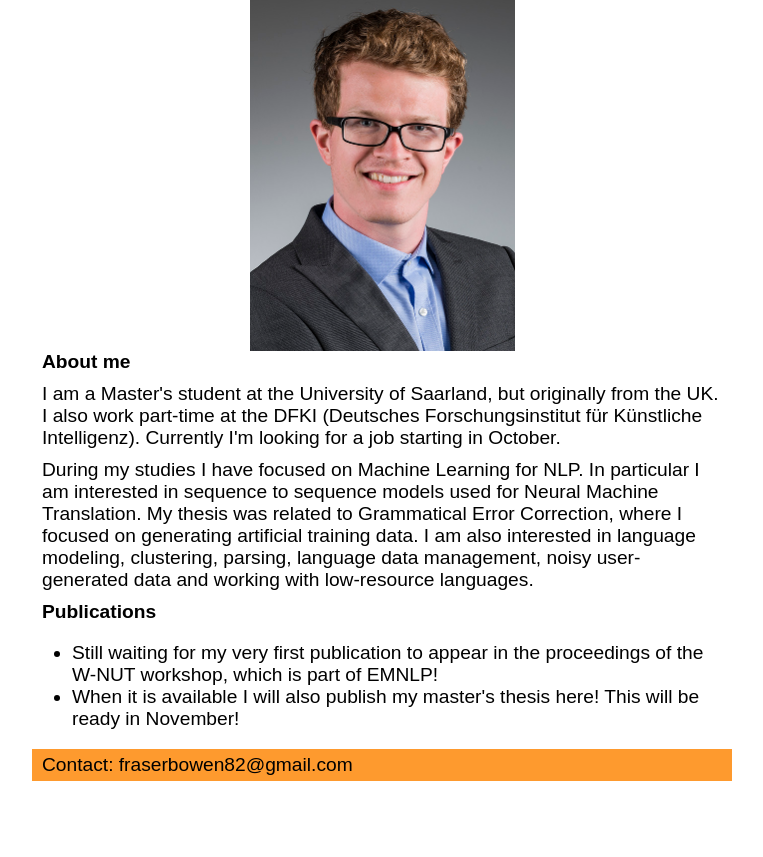
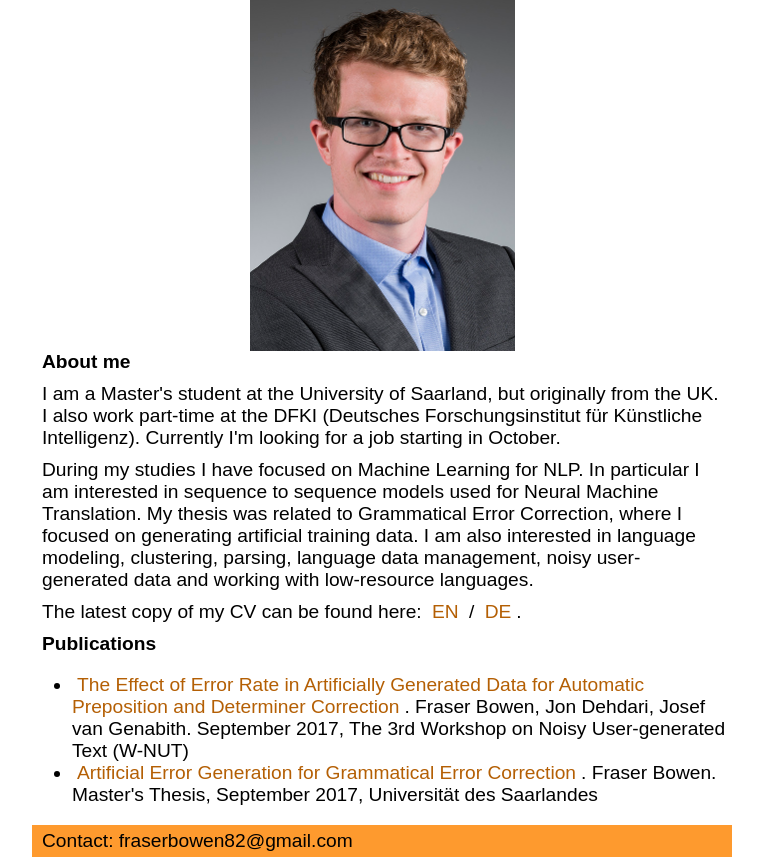
Before and after one commit to fraserisverycool/fraserisverycool.github.io, a plain HTML site: page index.html in a window 1280 px wide. Shown: the part 83-940 px from the top of the page, without its empty margins (258-1021 px from the left). Before the commit the page ends 864 px from the top, so only its background shows below. Drawn offline with Linux system fonts and the light colour scheme.

Commit message:
added links

```diff
--- a/index.html
+++ b/index.html
@@ -16,12 +16,13 @@
     <p><strong>About me</strong></p>
     <p>I am a Master's student at the University of Saarland, but originally from the UK. I also work part-time at the DFKI (Deutsches Forschungsinstitut für Künstliche Intelligenz). Currently I'm looking for a job starting in October.</p>
     <p>During my studies I have focused on Machine Learning for NLP. In particular I am interested in sequence to sequence models used for Neural Machine Translation. My thesis was related to Grammatical Error Correction, where I focused on generating artificial training data. I am also interested in language modeling, clustering, parsing, language data management, noisy user-generated data and working with low-resource languages.</p>
+    <p>The latest copy of my CV can be found here: <a href="docs/cv.pdf">EN</a> / <a href="docs/cv_de.pdf">DE</a>.
   </div>
   <div id="wrapper">
     <p><strong>Publications</strong></p>
     <ul>
-      <li>Still waiting for my very first publication to appear in the proceedings of the W-NUT workshop, which is part of EMNLP!</li>
-      <li>When it is available I will also publish my master's thesis here! This will be ready in November!</li>
+      <li><a href="http://noisy-text.github.io/2017/pdf/WNUT10.pdf">The Effect of Error Rate in Artificially Generated Data for Automatic Preposition and Determiner Correction</a>. Fraser Bowen, Jon Dehdari, Josef van Genabith. September 2017, The 3rd Workshop on Noisy User-generated Text (W-NUT)</li>
+      <li><a href="docs/thesis.pdf">Artificial Error Generation for Grammatical Error Correction</a>. Fraser Bowen. Master's Thesis, September 2017, Universität des Saarlandes</li>
     </ul>
   </div>
   <div id="footer">
--- a/styles.css
+++ b/styles.css
@@ -22,3 +22,6 @@ IMG.displayed {
     display: block;
     margin-left: auto;
     margin-right: auto }
+a {
+    color: #B45F04;
+}
```
Also changed, not shown: 3 other files.
